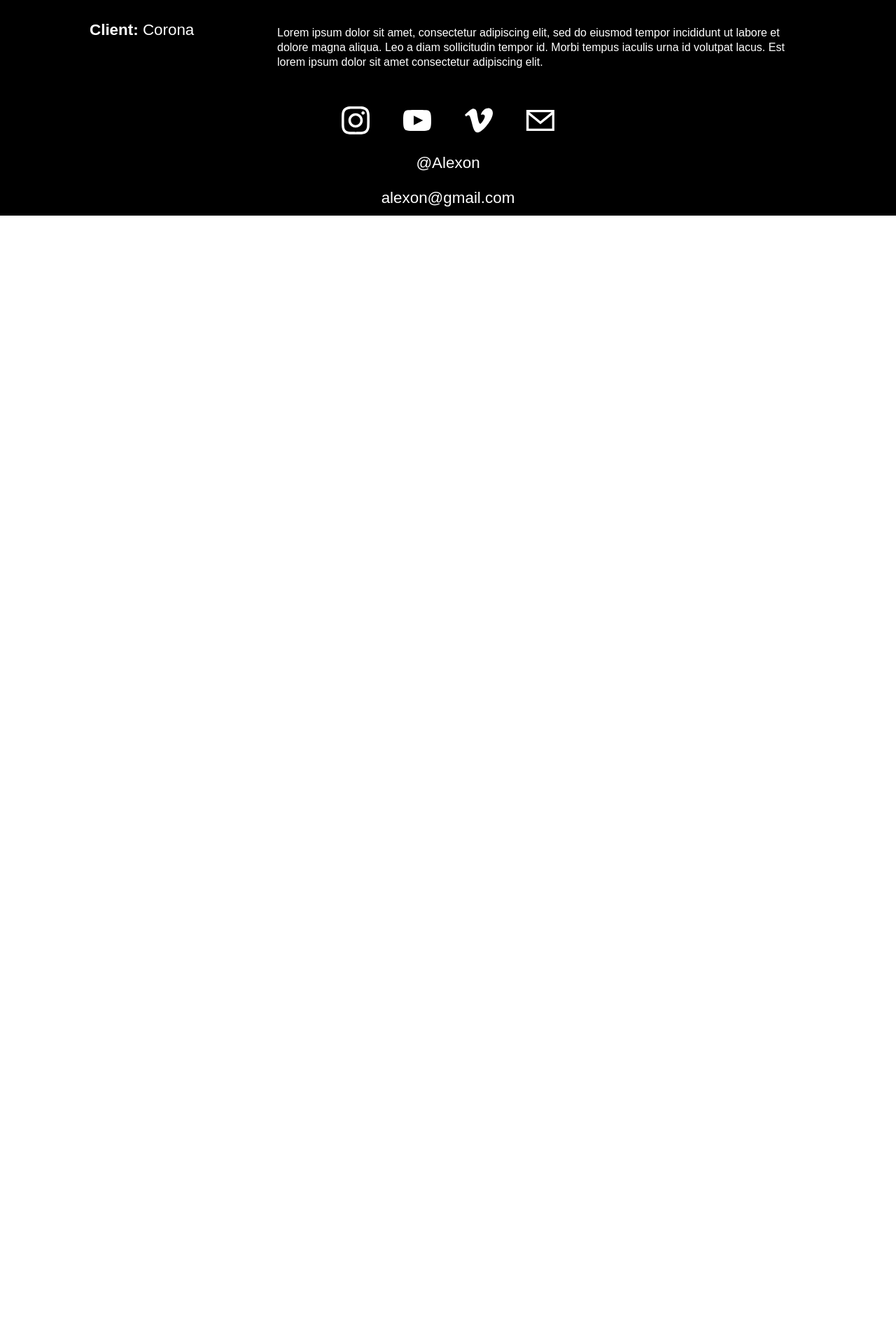
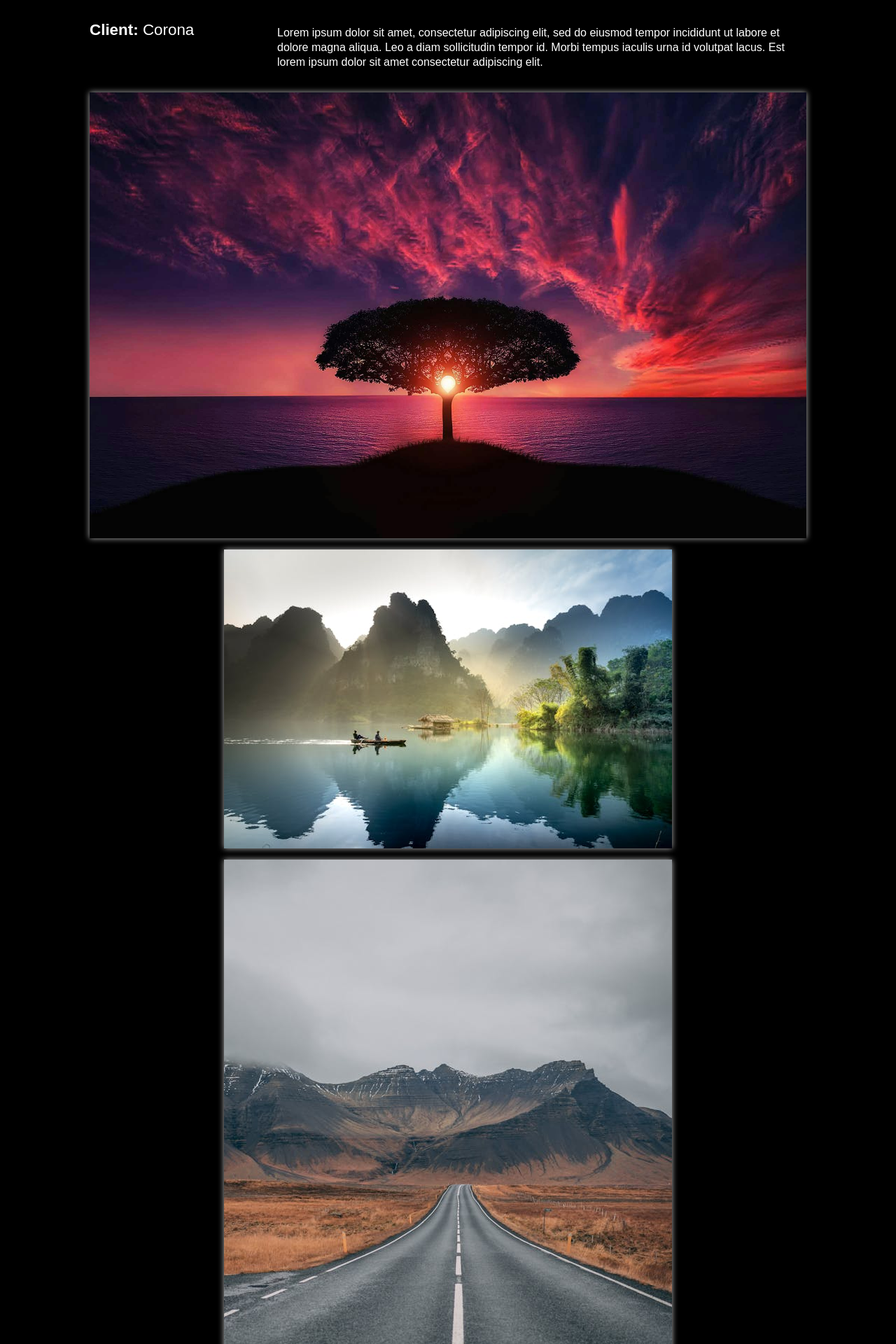
Before and after one commit to Nicolasbuisson/AlexonWebsite, a React (Vite) app: page /work/item in a window 1280 px wide. Shown: the part 800-2720 px from the top of the page at 70% size. Before the commit the page ends 1108 px from the top, so only its background shows below. Built offline with nearby package versions, Linux system fonts and the light colour scheme.

Commit message:
work item stills grid

```diff
--- a/src/pages/workItem/workItem.css
+++ b/src/pages/workItem/workItem.css
@@ -75,4 +75,13 @@
 
 .stills-grid {
     display: grid;
+    gap: 1rem;
+    justify-items: center;
+    margin-bottom: 2rem;
+
+    & img {
+        max-width: 80%;
+        object-fit: cover;
+        filter: drop-shadow(0px 0px 0.25rem rgba(255, 255, 255, 0.7));
+    }
 }
--- a/src/pages/workItem/workItem.tsx
+++ b/src/pages/workItem/workItem.tsx
@@ -40,7 +40,20 @@ export const WorkItem = (props: WorkItemProps) => {
             </p>
           </div>
         </div>
-        <div className="stills-grid"></div>
+        <div className="stills-grid">
+          <img
+            src={require("../../assets/images/sunset-purple-tree.jpg")}
+            alt="stills grid picture"
+          ></img>
+          <img
+            src={require("../../assets/images/lake.jpg")}
+            alt="stills grid picture"
+          ></img>
+          <img
+            src={require("../../assets/images/road.jpg")}
+            alt="stills grid picture"
+          ></img>
+        </div>
       </section>
       <Footer></Footer>
     </div>
```
